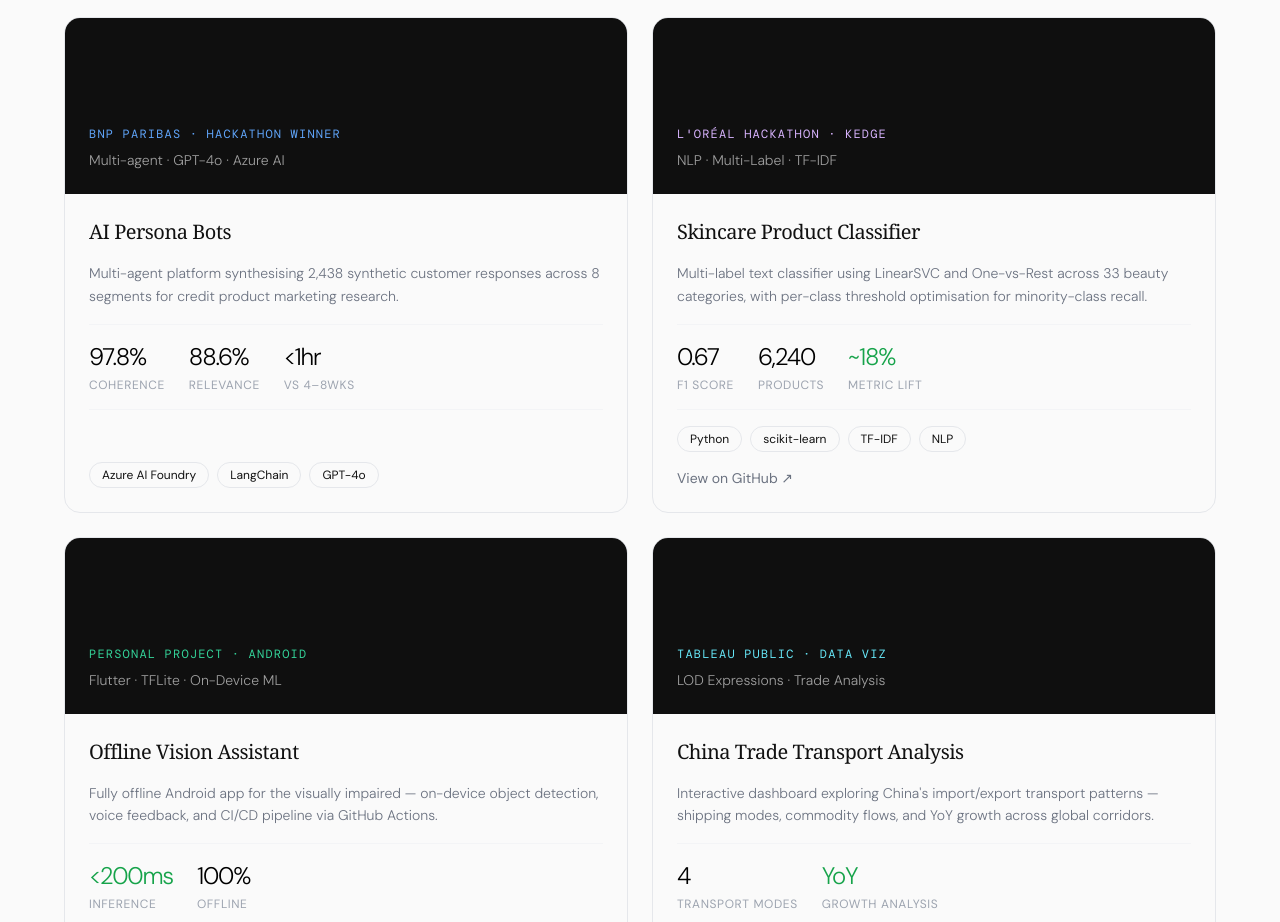
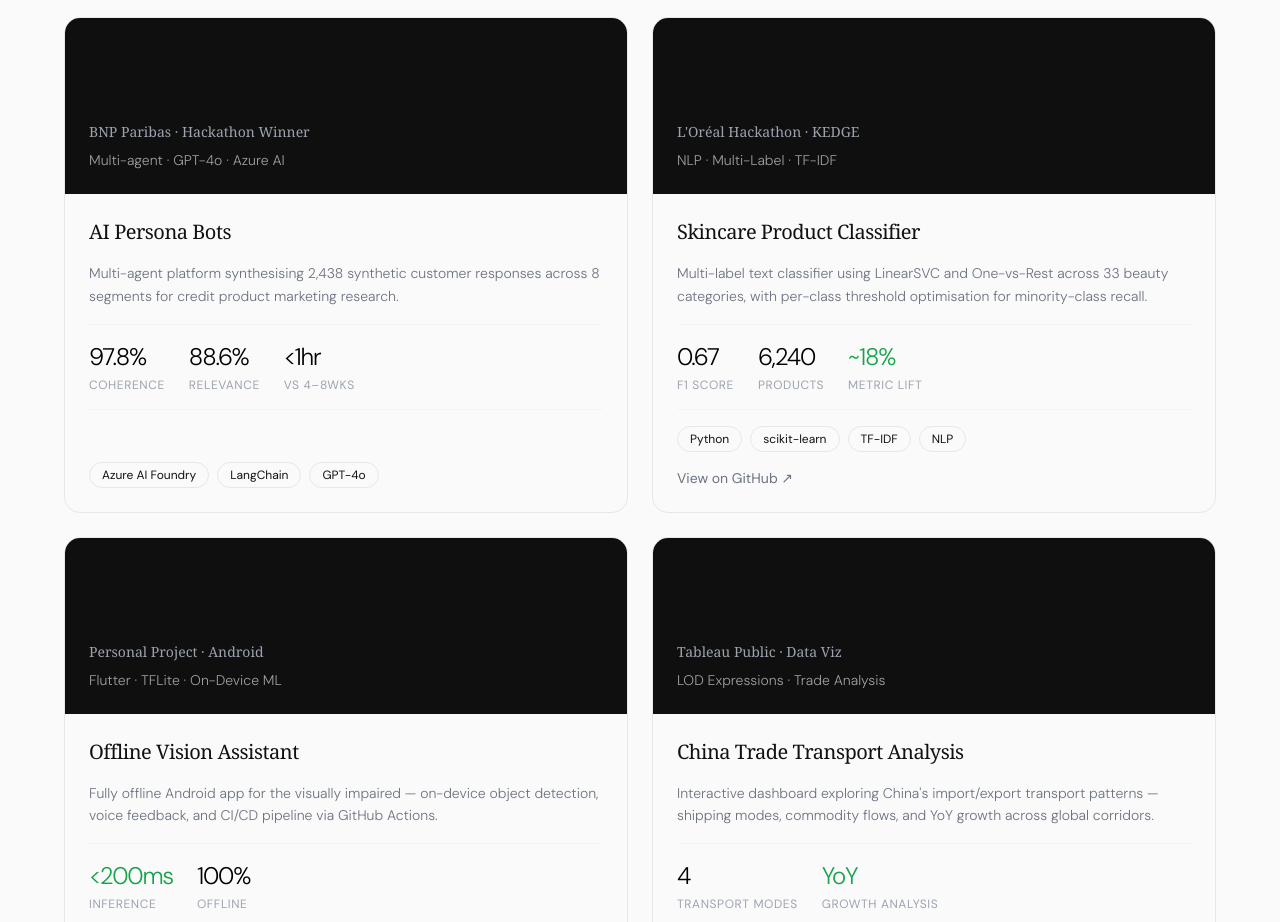
Before and after one commit to deepayans/portfolio, a Next.js app: page / in a window 1280 px wide. Shown: the part 2620-3542 px from the top of the page. Built offline with nearby package versions, Linux system fonts and the light colour scheme; a web font is replaced by a local one.

Commit message:
Change font size and style for project labels

```diff
--- a/app/page.tsx
+++ b/app/page.tsx
@@ -180,7 +180,7 @@ export default function Portfolio() {
           <FadeIn delay={0.1} className="h-full">
             <div className="group border border-gray-200 rounded-2xl overflow-hidden hover:border-gray-400 transition-colors duration-300 flex flex-col h-full">
               <div className="h-44 bg-[#0f0f0f] flex flex-col justify-end p-6 shrink-0">
-                <div className="text-xs font-mono text-blue-400 uppercase tracking-widest mb-2">BNP Paribas · Hackathon Winner</div>
+                <div className="text-sm font-serif text-gray-400 mb-2">BNP Paribas · Hackathon Winner</div>
                 <div className="text-white font-light text-sm opacity-60">Multi-agent · GPT-4o · Azure AI</div>
               </div>
               <div className="p-6 flex flex-col flex-1 gap-4">
@@ -215,7 +215,7 @@ export default function Portfolio() {
           <FadeIn delay={0.2} className="h-full">
             <div className="group border border-gray-200 rounded-2xl overflow-hidden hover:border-gray-400 transition-colors duration-300 flex flex-col h-full">
               <div className="h-44 bg-[#0f0f0f] flex flex-col justify-end p-6 shrink-0">
-                <div className="text-xs font-mono text-purple-300 uppercase tracking-widest mb-2">{"L'Oréal Hackathon · KEDGE"}</div>
+                <div className="text-sm font-serif text-gray-400 mb-2">{"L'Oréal Hackathon · KEDGE"}</div>
                 <div className="text-white font-light text-sm opacity-60">NLP · Multi-Label · TF-IDF</div>
               </div>
               <div className="p-6 flex flex-col flex-1 gap-4">
@@ -254,7 +254,7 @@ export default function Portfolio() {
           <FadeIn delay={0.3} className="h-full">
             <div className="group border border-gray-200 rounded-2xl overflow-hidden hover:border-gray-400 transition-colors duration-300 flex flex-col h-full">
               <div className="h-44 bg-[#0f0f0f] flex flex-col justify-end p-6 shrink-0">
-                <div className="text-xs font-mono text-emerald-400 uppercase tracking-widest mb-2">Personal Project · Android</div>
+                <div className="text-sm font-serif text-gray-400 mb-2">Personal Project · Android</div>
                 <div className="text-white font-light text-sm opacity-60">Flutter · TFLite · On-Device ML</div>
               </div>
               <div className="p-6 flex flex-col flex-1 gap-4">
@@ -289,7 +289,7 @@ export default function Portfolio() {
           <FadeIn delay={0.4} className="h-full">
             <div className="group border border-gray-200 rounded-2xl overflow-hidden hover:border-gray-400 transition-colors duration-300 flex flex-col h-full">
               <div className="h-44 bg-[#0f0f0f] flex flex-col justify-end p-6 shrink-0">
-                <div className="text-xs font-mono text-cyan-300 uppercase tracking-widest mb-2">Tableau Public · Data Viz</div>
+                <div className="text-sm font-serif text-gray-400 mb-2">Tableau Public · Data Viz</div>
                 <div className="text-white font-light text-sm opacity-60">LOD Expressions · Trade Analysis</div>
               </div>
               <div className="p-6 flex flex-col flex-1 gap-4">
```
